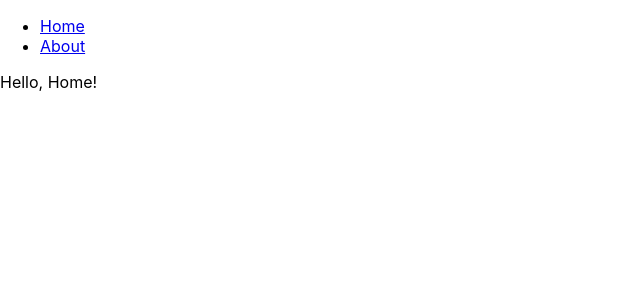
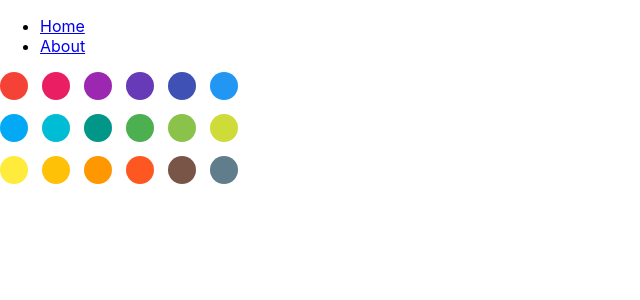
Before and after one commit to craciunBogdan/mc-prototype, a React (Create React App) app: page / in a window 1280 px wide. Shown: the top 300 px of the page, without its empty margins (0-640 px from the left). Built offline with nearby package versions, Linux system fonts and the light colour scheme.

Commit message:
Implement circle color picker (with default colors)

```diff
--- a/package.json
+++ b/package.json
@@ -7,6 +7,7 @@
     "@testing-library/react": "^9.5.0",
     "@testing-library/user-event": "^7.2.1",
     "react": "^16.13.1",
+    "react-color": "^2.18.1",
     "react-dom": "^16.13.1",
     "react-router-dom": "^5.2.0",
     "react-scripts": "3.4.1"
--- a/src/components/home/Home.js
+++ b/src/components/home/Home.js
@@ -1,9 +1,26 @@
-import React from 'react';
+import React, { useState } from 'react';
+import { CirclePicker } from 'react-color';
 
 function Home() {
+    const colorArray = ['#f44336', '#e91e63', '#9c27b0', '#673ab7', '#3f51b5', '#2196f3', '#03a9f4', '#00bcd4', '#009688', '#4caf50', '#8bc34a', '#cddc39', '#ffeb3b', '#ffc107', '#ff9800', '#ff5722', '#795548', '#607d8b'];
+    const [color, setColor] = useState('#22194D');
+
+    const handleChange = (color) => {
+        setColor(color.hex)
+    };
+
+    const handleChangeComplete = (color) => {
+        setColor(color.hex)
+    }
+
     return (
         <div className="Home">
-            Hello, Home!
+            <CirclePicker
+                color={color}
+                disableAlpha={true}
+                onChange={handleChange}
+                onChangeComplete={handleChangeComplete}
+            ></CirclePicker>
         </div>
     )
 }
```
